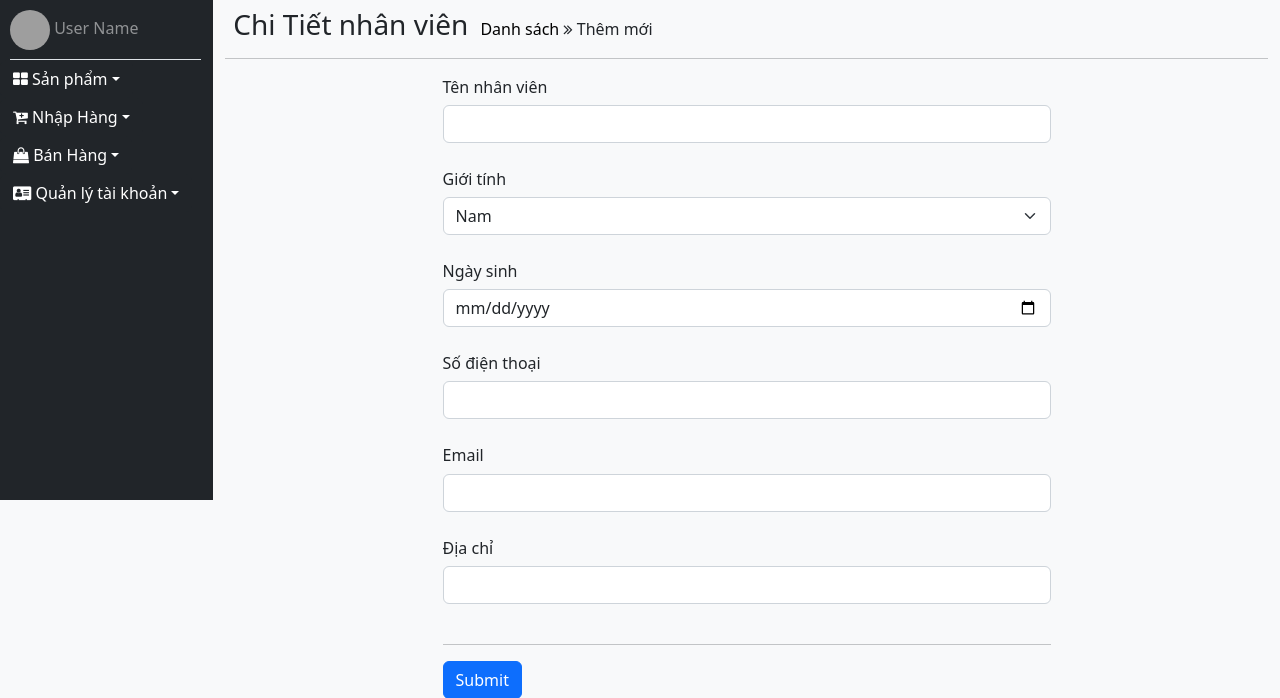
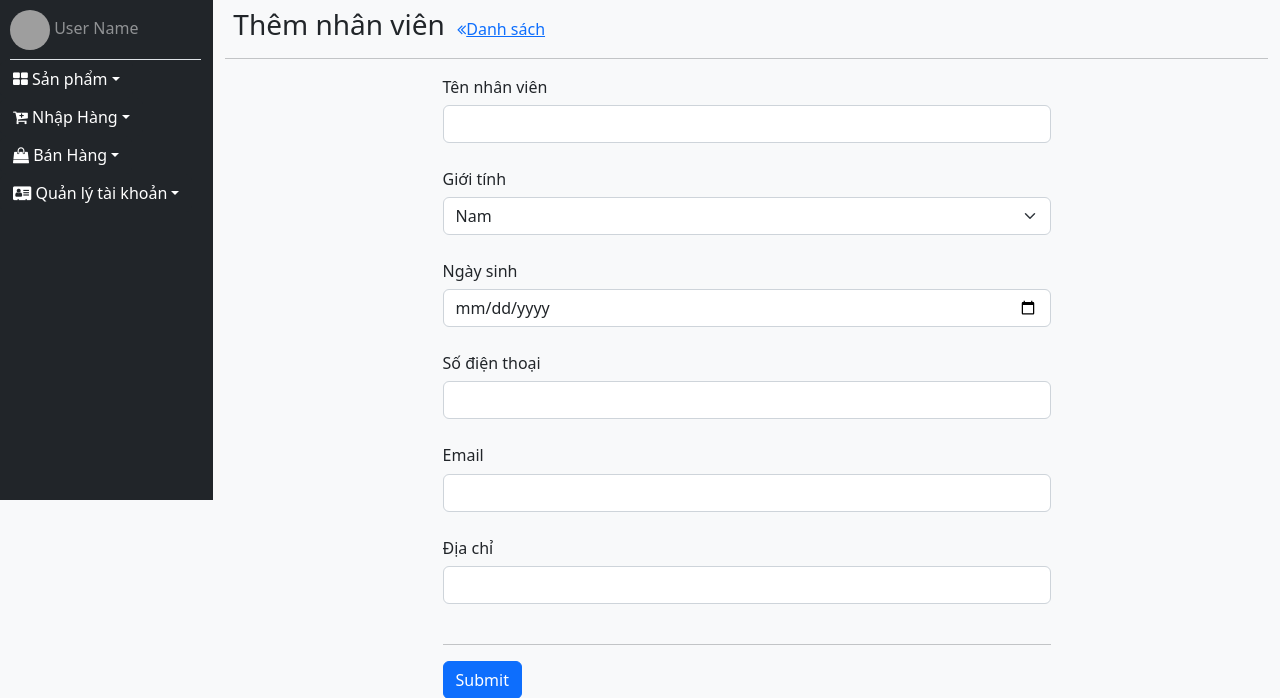
Before and after one commit to NgoPhuocDong/PHP_Project, a PHP site: page /NhanVien/ThemMoi in a window 1280 px wide. Shown: the part 56-754 px from the top of the page. Run offline with PHP 8.4, Linux system fonts and the light colour scheme; grey boxes are pictures that could not be loaded.

Commit message:
Update Vỉews NhanVien

```diff
--- a/Views/NhanVien/ThemMoi.php
+++ b/Views/NhanVien/ThemMoi.php
@@ -4,14 +4,11 @@
 ?>
 
 <div class="col-md-12 mt-2">
-    <span class="h3 m-2">Chi Tiết nhân viên</span>
+    <span class="h3 m-2">Thêm nhân viên</span>
     <span>
-        <a href="../NhanVien/DanhSach" style="text-decoration: none; color: #000000;" >Danh sách</a>
+        <a href="../NhanVien/DanhSach" ><i class="fa fa-angle-double-left" aria-hidden="true"></i>Danh sách</a>
     </span>
-    <i class="fa fa-angle-double-right" aria-hidden="true"></i>
-    <span>
-        Thêm mới
-    </span>
+
     <hr>
 
     <form method="post" class="form-group col-md-7" style="margin: auto;" enctype="multipart/form-data">
```
Also changed, not shown: Views/NhanVien/CapNhat.php (+2 -6 lines), Views/NhanVien/DanhSach.php (+7 -8 lines).
